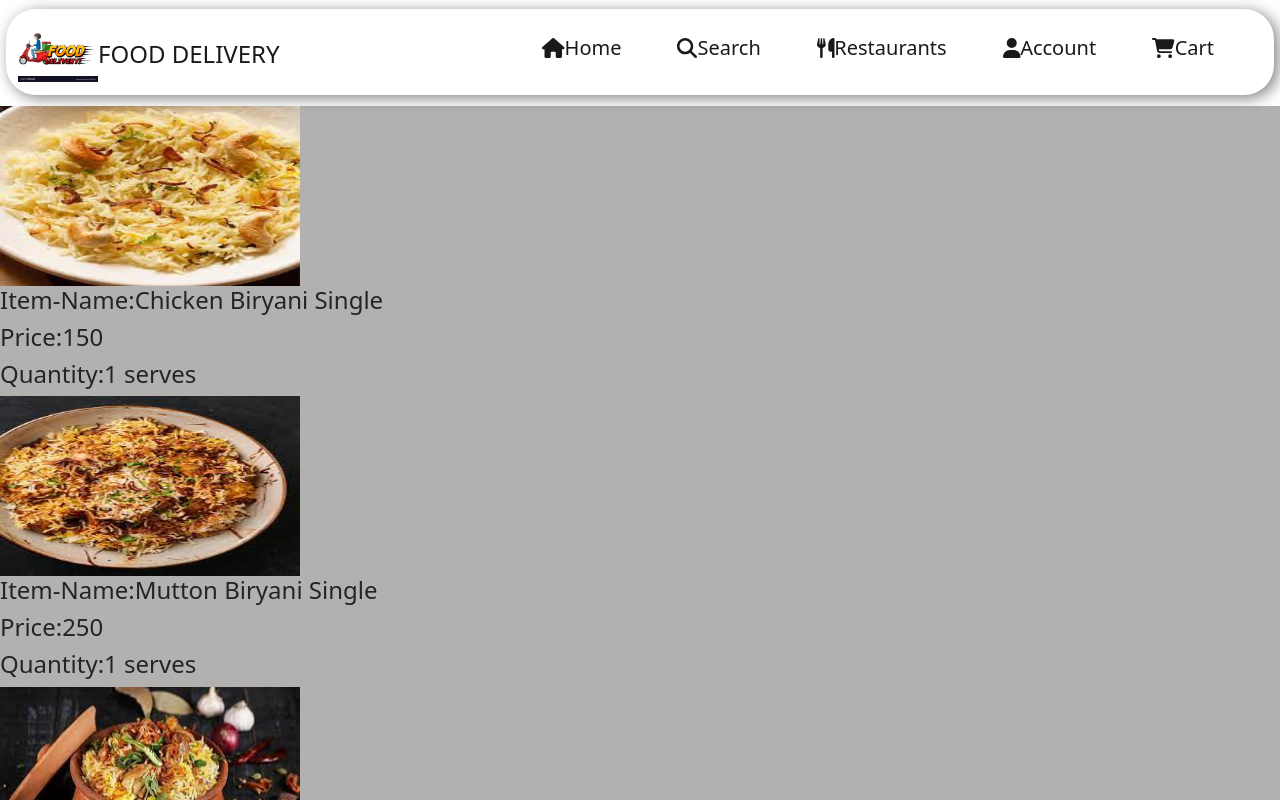
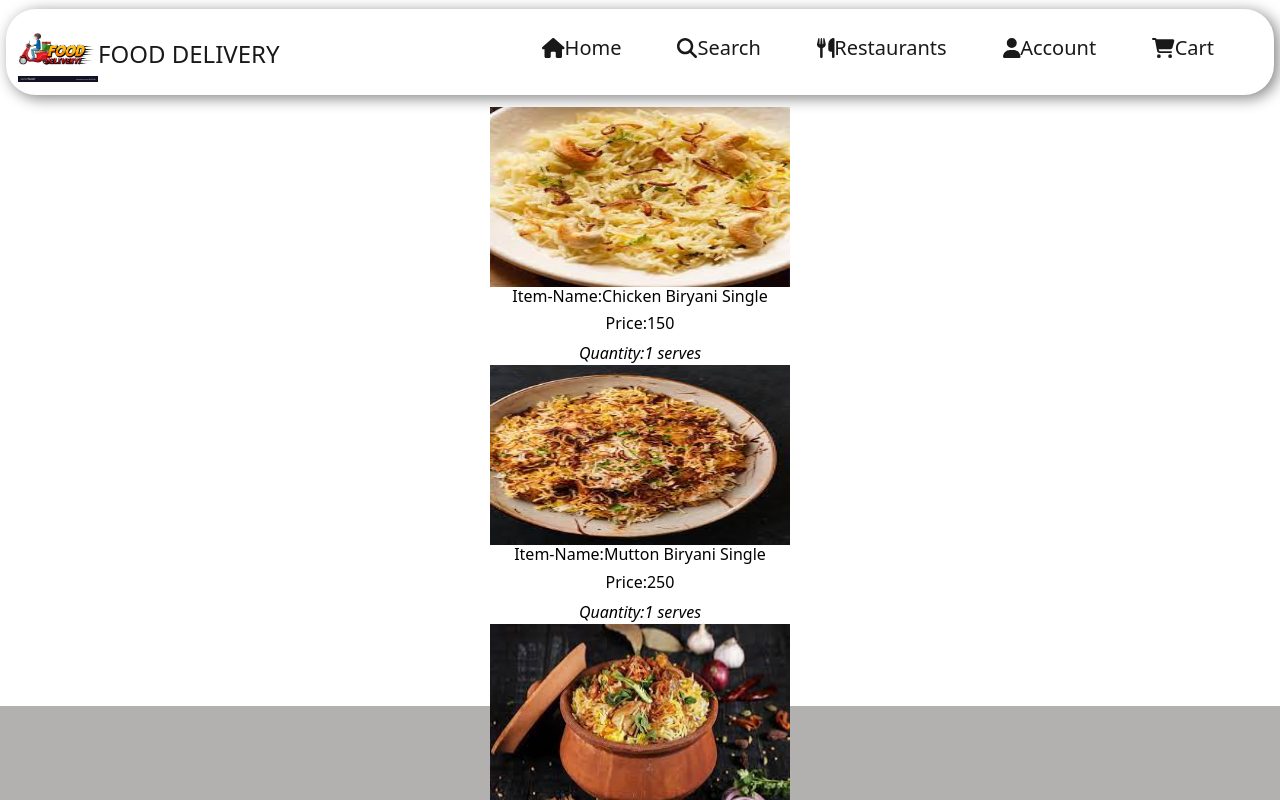
Before and after one commit to shivaprasad59/MYPROJECT, a React (Create React App) app: page /Restaurants/HyderabadSpice in a window 1280 px wide. Shown: the top 800 px of the page. Built offline with nearby package versions, Linux system fonts and the light colour scheme; data requests are answered from the project's data file.

Commit message:
failed cart

```diff
--- a/src/components/Restaurants/Restaurantsdata/HyderabadSpice.js
+++ b/src/components/Restaurants/Restaurantsdata/HyderabadSpice.js
@@ -5,16 +5,17 @@ const HyderabadSpice = () => {
   const [data,setData]=useState([]);
   const [cart,setCart]=useState([]);
   const [x,setX]=useState("");
-  const [read,setRead]=useState(true);
+  const [listen,setListen]=useState(false);
+  const [read,setRead]=useState(false);
   useEffect(()=>{
 
-    if (read) {
+    if (data.length!==0) {
       const synth = window.speechSynthesis;
       const utterance = new SpeechSynthesisUtterance();
 
       // Retrieve the headers from the HTML document
-      const headers = document.querySelectorAll("h4", "h6");
-      utterance.text += "The restaurants nearer to you are.";
+      const headers = document.querySelectorAll("h6");
+      utterance.text += "The Menu in the Hyderabad spice is.";
       headers.forEach((header) => {
         utterance.text += header.textContent + ". ";
       });
@@ -23,36 +24,70 @@ const HyderabadSpice = () => {
       setRead(false);
     }
   }
-,[read])
+,[data])
+useEffect(()=>{
+  if(listen){
+
+    const recognition = new window.webkitSpeechRecognition();
+      recognition.onresult = (event) => {
+        console.log("Listening...");
+        const transcript = event.results[0][0].transcript.toLowerCase();
+
+        setX(transcript);
+        recognition.stop();
+        console.log(transcript);
+        // if(transcript==="add chicken biryani single."){
+        //   const y={
+        //     title:"Chicken biryani single",
+        //     Price:150
+        //   }
+        //   setCart([...cart,y]);
+        // }
+        console.log(cart);
+      };
+      recognition.start();
+      if(x!==""){
+        console.log(x);
+        setListen(false);
+      }
+  }
+  console.log(cart);
+},[listen])
+const handleClick=()=>{
+  setListen(true);
+}
   useEffect(() => {
     const fetchData = async () => {
       try {
         const response = await axios.get("http://localhost:5000/Hyderabaspicedata");
         setData(response.data);
-        console.log(data);
+        console.log(response.data);
       } catch (e) {
         console.log(e);
       }
     };
     fetchData();
+    setRead(true);
   }, []);
 
   return (
-    <div className='restaurant-menu'>
+    <button className='hyderabad-spice' onClick={handleClick}>
+      <div className='restaurant-menu'>
      {
       data.map((item)=>{
         return(
           <div key={item.id}>
             <img src={item.Image}/>
-          <h4>Item-Name:{item.Item_name}</h4>
-           <h4>Price:{item.Price}</h4>
-           <h4>Quantity:{item.Quantity}</h4>
+          <h6>Item-Name:{item.Item_name}</h6>
+           <h6>Price:{item.Price}</h6>
+           <i>Quantity:{item.Quantity}</i>
 
         </div>
         )
       })
      }
     </div>
+    </button>
   )
 }
 
```
